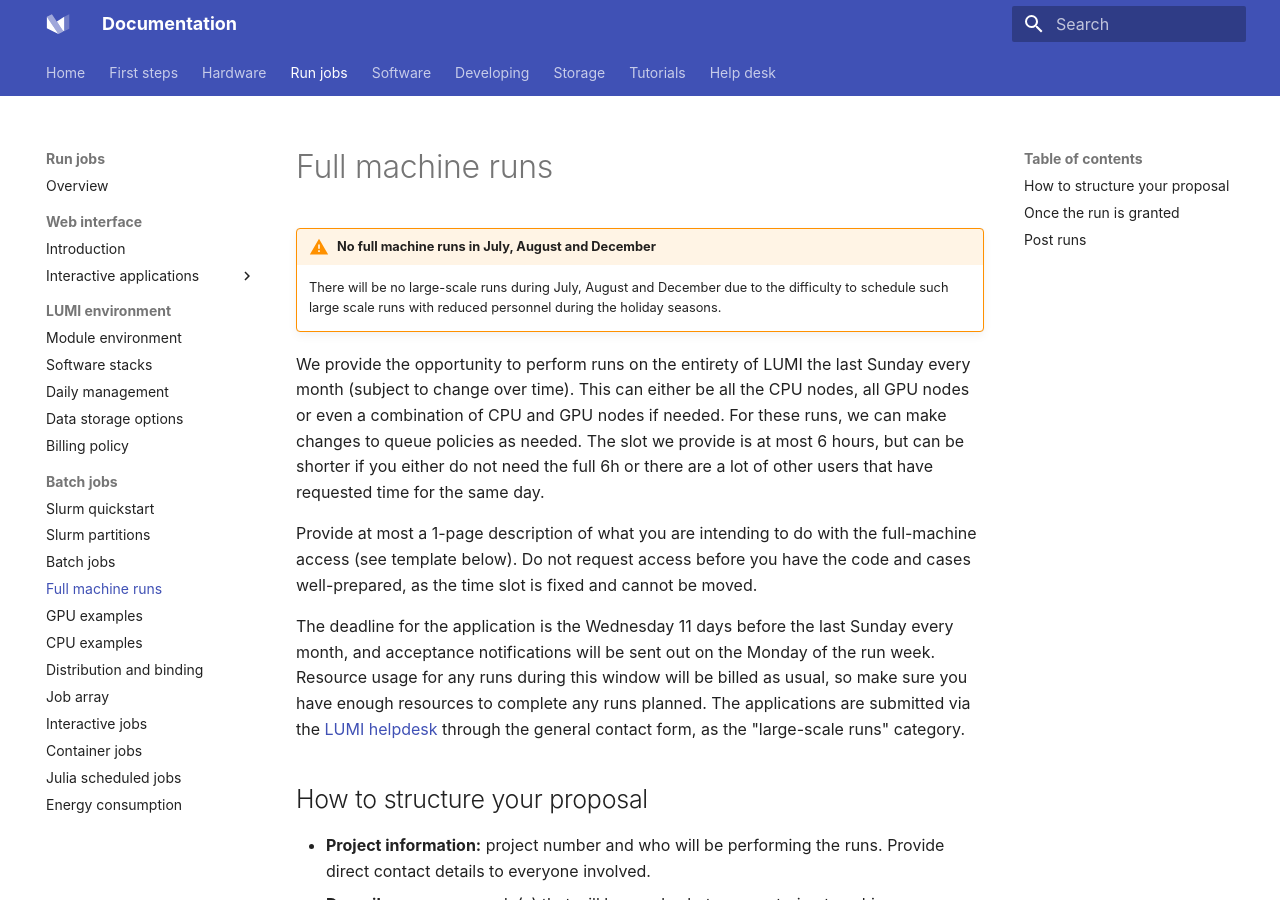
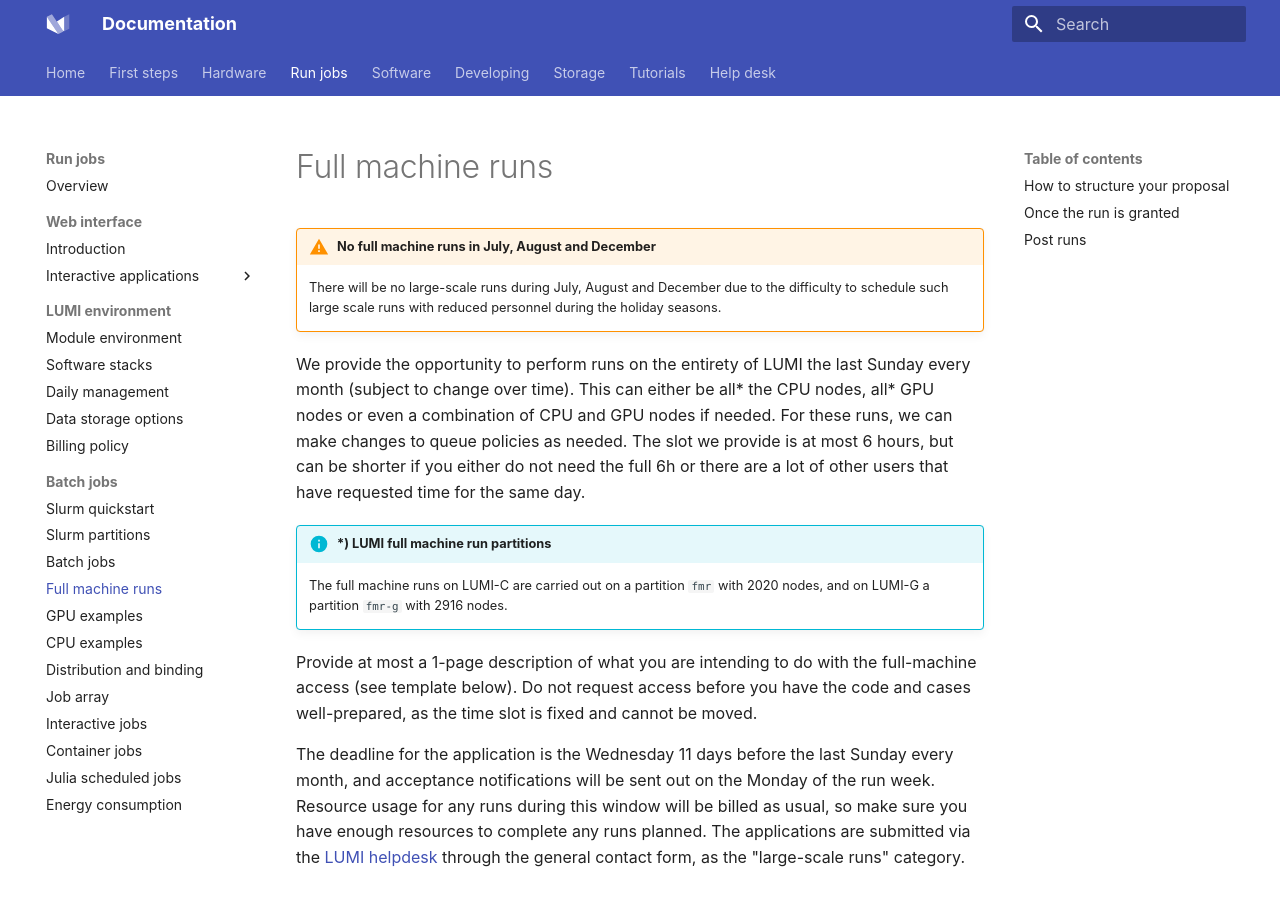
Before and after one commit to Lumi-supercomputer/lumi-userguide, an MkDocs documentation site: the page built from docs/runjobs/scheduled-jobs/hero-runs.md, in a window 1280 px wide and 900 px high. Built offline with MkDocs 1.6.1 and Material for MkDocs 9.7.7, drawn with Linux system fonts in a browser that asks for light colours.

Commit message:
Add info about fmr partitions and node counts

```diff
--- a/docs/runjobs/scheduled-jobs/hero-runs.md
+++ b/docs/runjobs/scheduled-jobs/hero-runs.md
@@ -5,11 +5,16 @@
     There will be no large-scale runs during July, August and December      due to the difficulty to schedule such large scale runs with reduced      personnel during the holiday seasons.
 
 We provide the opportunity to perform runs on the entirety of LUMI the last
-Sunday every month (subject to change over time). This can either be all the CPU
-nodes, all GPU nodes or even a combination of CPU and GPU nodes if needed. For
+Sunday every month (subject to change over time). This can either be all* the CPU
+nodes, all* GPU nodes or even a combination of CPU and GPU nodes if needed. For
 these runs, we can make changes to queue policies as needed. The slot we provide
 is at most 6 hours, but can be shorter if you either do not need the full 6h or
 there are a lot of other users that have requested time for the same day.
+
+!!! info " *) LUMI full machine run partitions"
+
+    The full machine runs on LUMI-C are carried out on a partition `fmr` with 2020 nodes, and on LUMI-G a partition `fmr-g` with 2916 nodes.
+
 
 Provide at most a 1-page description of what you are intending to do with the
 full-machine access (see template below). Do not request access before you have
```
